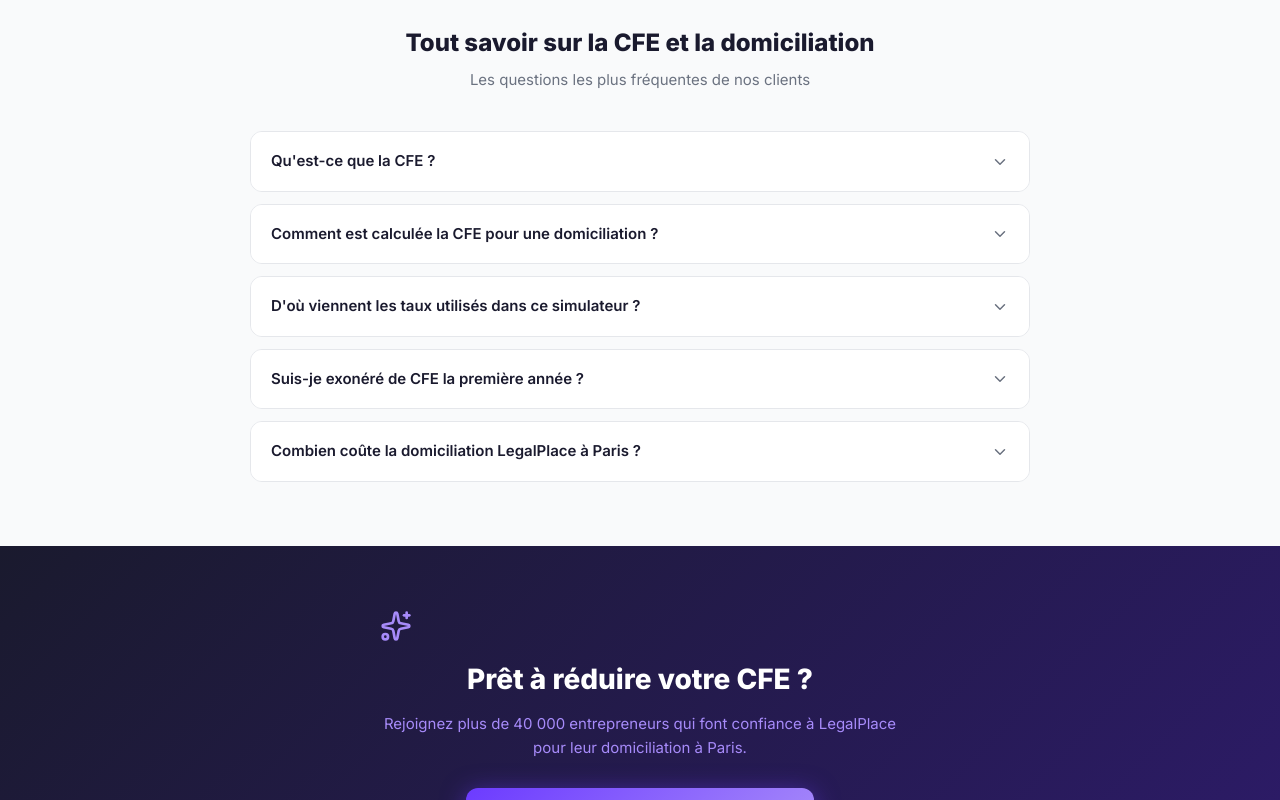
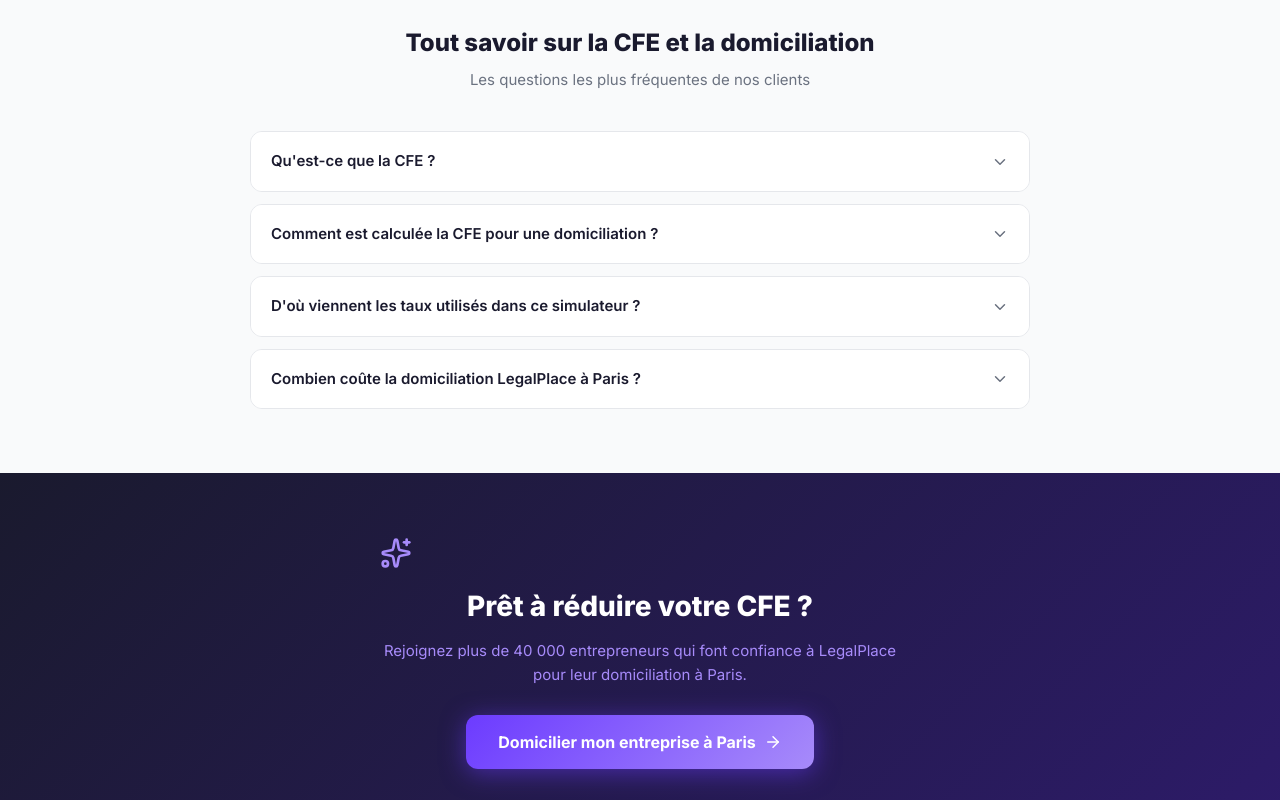
Before and after one commit to huguestestcode/geoscore, a Next.js app: page / in a window 1280 px wide. Shown: the part 1160-1960 px from the top of the page. Built offline with nearby package versions, Linux system fonts and the light colour scheme.

Commit message:
FAQ: remove first-year exemption, update price to 17€HT/mois, Paris 2ème
https://claude.ai/code/session_01KtHs2YCoZmkReEH4ZnhDZh

```diff
--- a/app/page.tsx
+++ b/app/page.tsx
@@ -815,7 +815,7 @@ export default function SimulateurCFE() {
                     {results.isCheaper ? ` et économisez ${fmt(results.savingsMax)}/an` : ''}
                   </h3>
                   <p style={{ fontSize: '14px', color: '#6B7280', marginBottom: '24px', lineHeight: 1.6 }}>
-                    Dès <strong>19 €/mois</strong>, bénéficiez d&apos;une adresse prestigieuse,
+                    Dès <strong>17 € HT/mois</strong>, bénéficiez d&apos;une adresse prestigieuse,
                     de la gestion de votre courrier, et des taux CFE les plus compétitifs de France.
                   </p>
                   <div style={{
@@ -896,12 +896,8 @@ export default function SimulateurCFE() {
                 a: "Les taux CFE sont récupérés en temps réel depuis les données ouvertes de la DGFiP (Direction Générale des Finances Publiques), publiées sur data.economie.gouv.fr et data.ofgl.fr. Ce sont les taux officiels votés par les communes.",
               },
               {
-                q: "Suis-je exonéré de CFE la première année ?",
-                a: "Oui ! L'année de création de votre entreprise, vous êtes exonéré de CFE. Les auto-entrepreneurs avec un CA inférieur à 5 000 € bénéficient également d'une exonération permanente (article 1447-0 du CGI).",
-              },
-              {
                 q: "Combien coûte la domiciliation LegalPlace à Paris ?",
-                a: "À partir de 19 €/mois, vous bénéficiez d'une adresse dans le 2ème arrondissement de Paris (Rue Vivienne), de la gestion de votre courrier et de tous les avantages d'une domiciliation professionnelle. Résiliable à tout moment.",
+                a: "À partir de 17 € HT/mois, vous bénéficiez d'une adresse dans le 2ème arrondissement de Paris (Rue Vivienne), de la gestion de votre courrier et de tous les avantages d'une domiciliation professionnelle. Résiliable à tout moment.",
               },
             ].map(({ q, a }) => (
               <FAQItem key={q} question={q} answer={a} />
```
